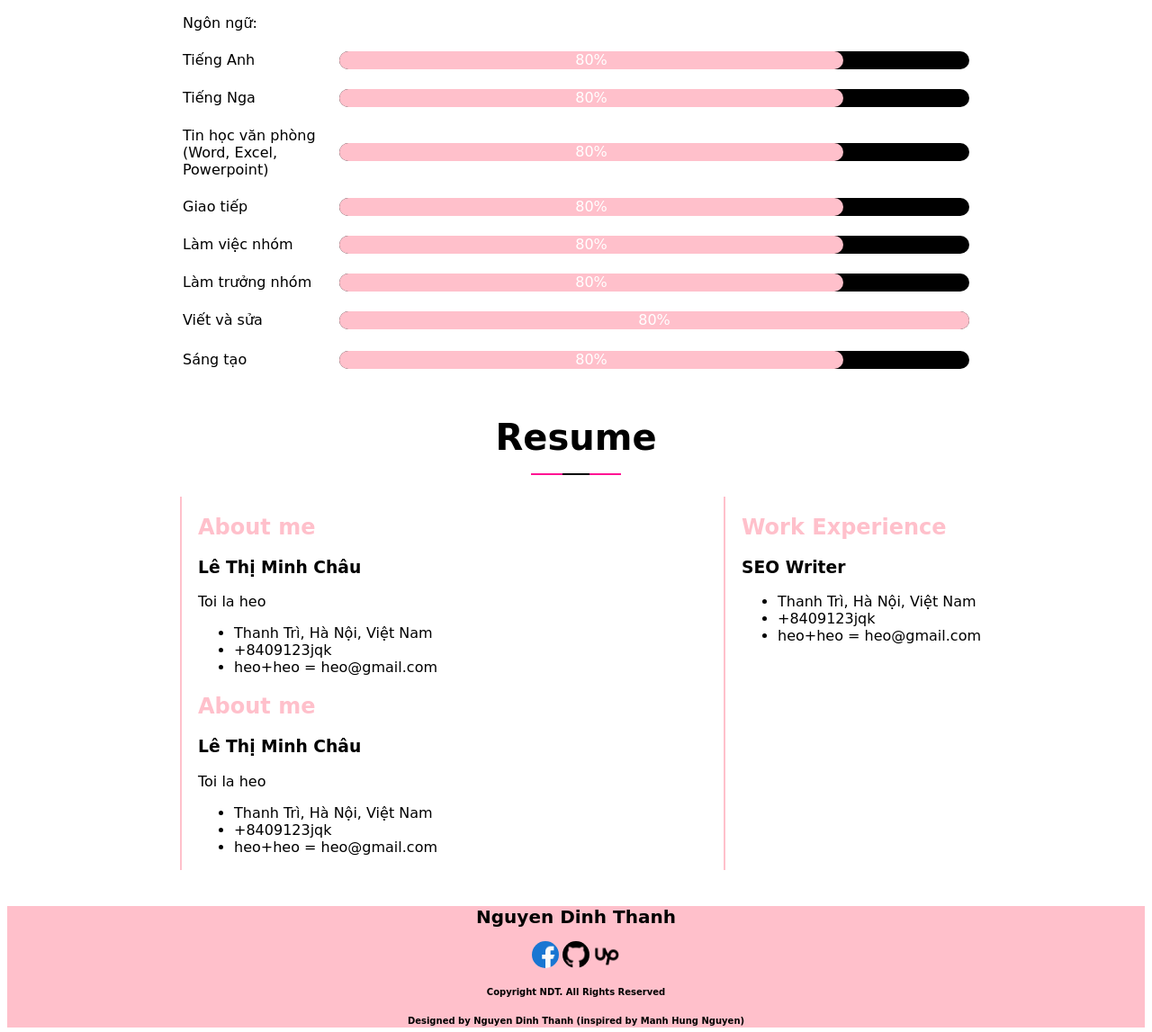
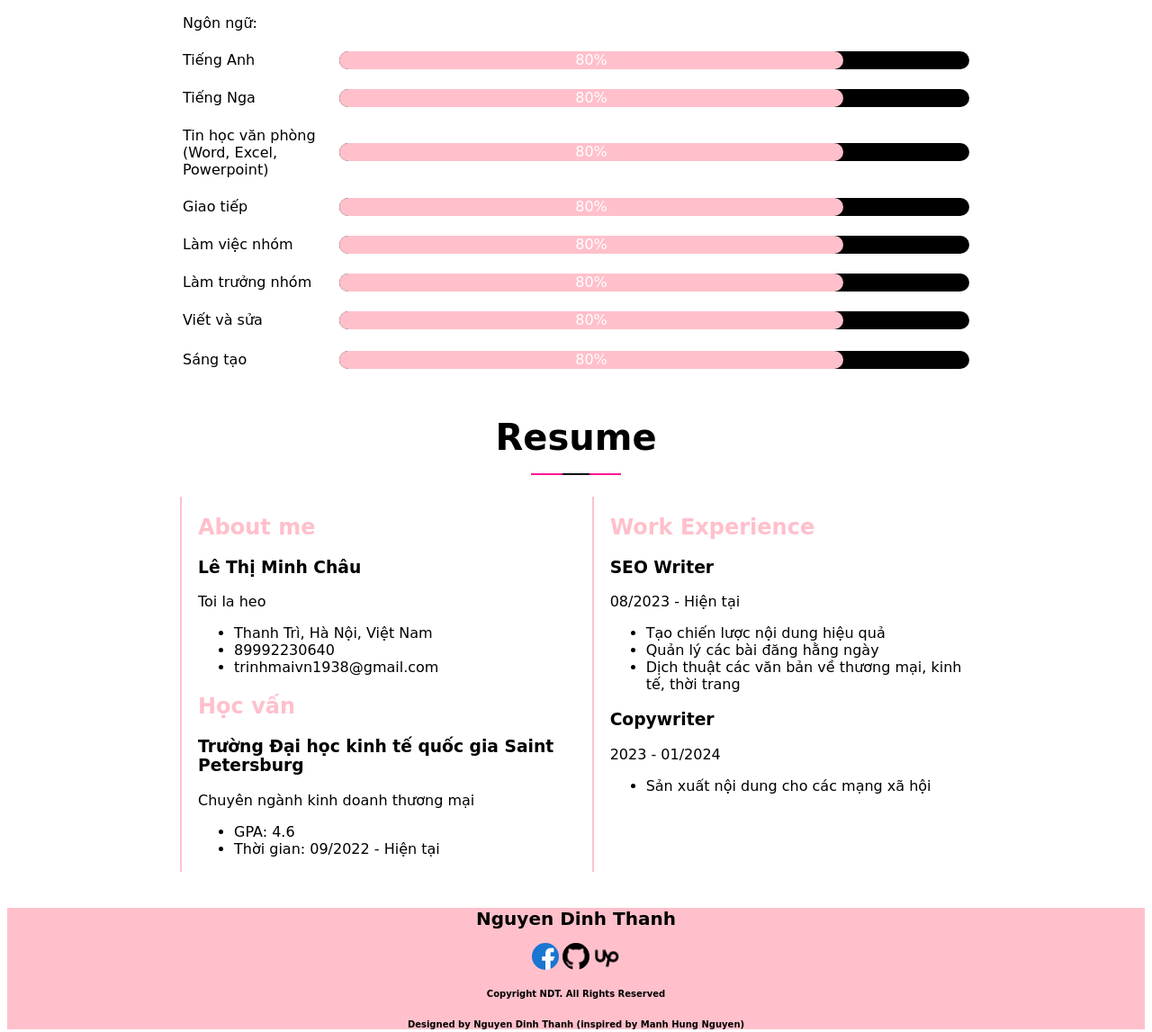
Before and after one commit to thanhhuhu/My-Portfolio, a plain HTML site: page index.html in a window 1280 px wide. Shown: the part 811-1958 px from the top of the page at 90% size. Drawn offline with Linux system fonts and the light colour scheme.

Commit message:
Portfolio

```diff
--- a/index.html
+++ b/index.html
@@ -9,7 +9,6 @@
 <body>
 <div class="topnav">
     <a class="activeNav" href="" >Home</a>
-    <a href="">News</a>
     <a href="">Contact</a>
     <a href="">About</a>
 </div>
@@ -144,7 +143,7 @@
         <tr>
             <td>Viết và sửa</td>
             <td><div class="skill-container">
-                <div class="skill-bar" style="width: 100%">80%</div>
+                <div class="skill-bar" style="width: 80%">80%</div>
             </div></td>
         </tr>
         <tr></tr>
@@ -172,19 +171,18 @@
             <p> Toi la heo </p>
             <ul>
                 <li>Thanh Trì, Hà Nội, Việt Nam </li>
-                <li>+8409123jqk</li>
-                <li>heo+heo = heo@gmail.com</li>
+                <li>89992230640</li>
+                <li>trinhmaivn1938@gmail.com</li>
             </ul>
         </div>
 
-        <h2>About me</h2>
+        <h2>Học vấn</h2>
         <div class="item-resume">
-            <h3>Lê Thị Minh Châu</h3>
-            <p> Toi la heo </p>
+            <h3>Trường Đại học kinh tế quốc gia Saint Petersburg</h3>
+            <p> Chuyên ngành kinh doanh thương mại </p>
             <ul>
-                <li>Thanh Trì, Hà Nội, Việt Nam </li>
-                <li>+8409123jqk</li>
-                <li>heo+heo = heo@gmail.com</li>
+                <li>GPA: 4.6 </li>
+                <li>Thời gian: 09/2022 - Hiện tại</li>
             </ul>
         </div>
     </div>
@@ -192,24 +190,32 @@
         <h2>Work Experience</h2>
         <div class="item-resume">
             <h3>SEO Writer</h3>
-            <p></p>
+            <p>08/2023 - Hiện tại </p>
             <ul>
-                <li>Thanh Trì, Hà Nội, Việt Nam </li>
-                <li>+8409123jqk</li>
-                <li>heo+heo = heo@gmail.com</li>
+                <li>Tạo chiến lược nội dung hiệu quả</li>
+                <li>Quản lý các bài đăng hằng ngày</li>
+                <li>Dịch thuật các văn bản về thương mại, kinh tế, thời trang</li>
+            </ul>
+        </div>
+        <div class="item-resume">
+            <h3>Copywriter</h3>
+            <p>2023 - 01/2024</p>
+            <ul>
+                <li>Sản xuất nội dung cho các mạng xã hội</li>
             </ul>
         </div>
     </div>
+
 </div>
 
-<!--//ending-->
+<!--ending-->
 <div class="ending-container">
     <h3>Nguyen Dinh Thanh</h3>
     <a href="https://www.facebook.com/profile.php?id=100024809070267"><img src="Images/iconFacebook.png" alt=""></a>
     <a href="https://github.com/thanhhuhu"><img src="Images/github-sign.png" alt=""></a>
     <a href="https://www.upwork.com/freelancers/~0195994dafaba5bd5c"><img src="Images/upwork.png" alt=""></a>
     <h5> Copyright NDT. All Rights Reserved</h5>
-    <h7>Designed by Nguyen Dinh Thanh (inspired by Manh Hung Nguyen)</h7>
+    <h6> Designed by Nguyen Dinh Thanh (inspired by Manh Hung Nguyen) </h6>
 </div>
 
 <button id="scrollTopButton" onclick="scrollToTop()">↑</button>
--- a/style.css
+++ b/style.css
@@ -338,7 +338,7 @@ td{
     font-size: 10px;
     font-weight: bold;
 }
-.ending-container h7
+.ending-container h6
 {
     font-family: Candara Light, cursive;
     font-size: 10px;
```
